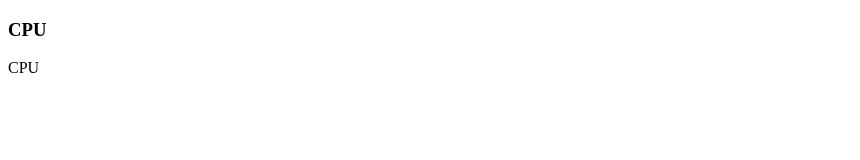
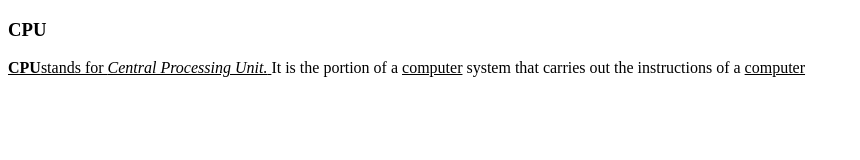
Before and after one commit to iamneo-production/eedfcdaccbfbadaeccdfffebaeceaec, a website: page public/index.html in a window 1280 px wide. Shown: the whole page, without its empty margins (0-860 px from the left). Drawn offline with Linux system fonts and the light colour scheme.

Commit message:
Backup Commit

```diff
--- a/public/index.html
+++ b/public/index.html
@@ -10,7 +10,8 @@
 <body>
 
  <h3>CPU</h3>
- <p><U<b>CPU</b>
-
+ <p><u><b>CPU</b>stands for <i>Central Processing Unit.</i> </u>
+ It is the portion of a <u>computer</u> system that carries
+ out the instructions of a <u>computer</u>
 </body>
 </html>
```
